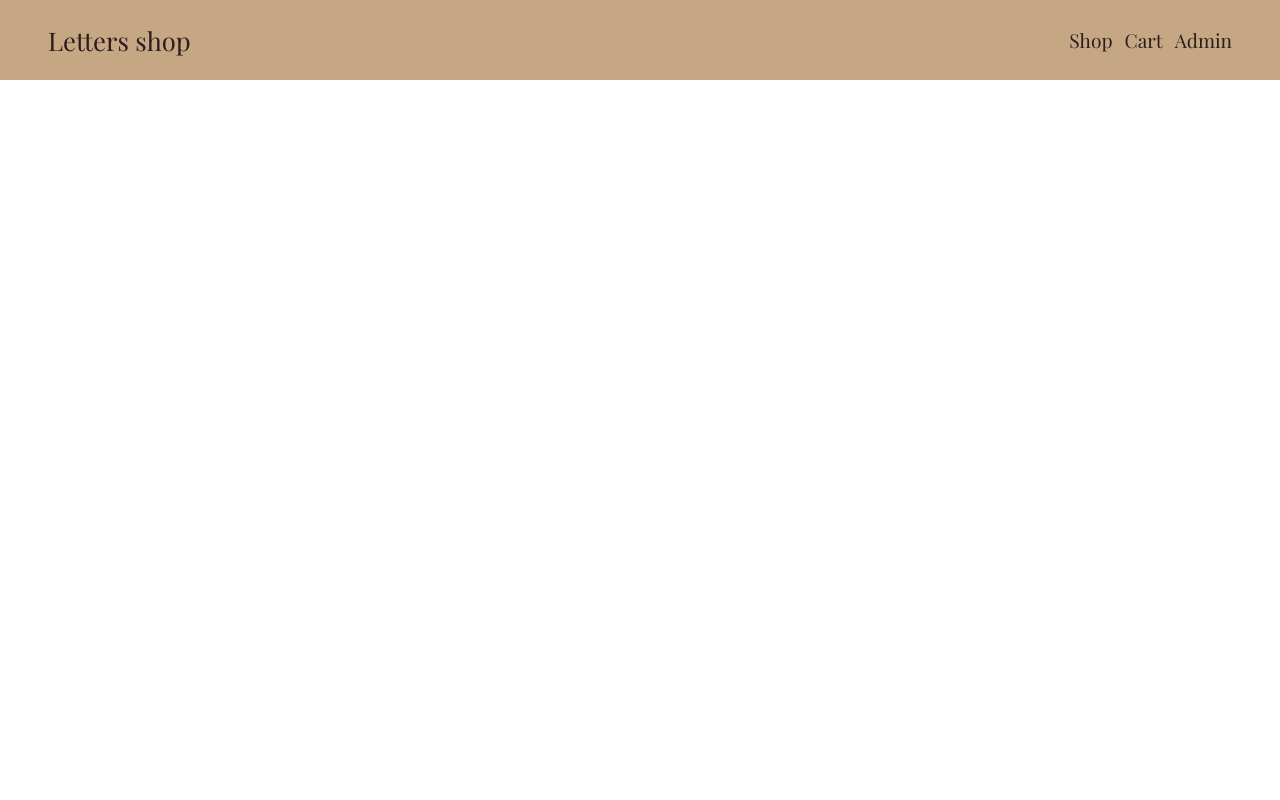
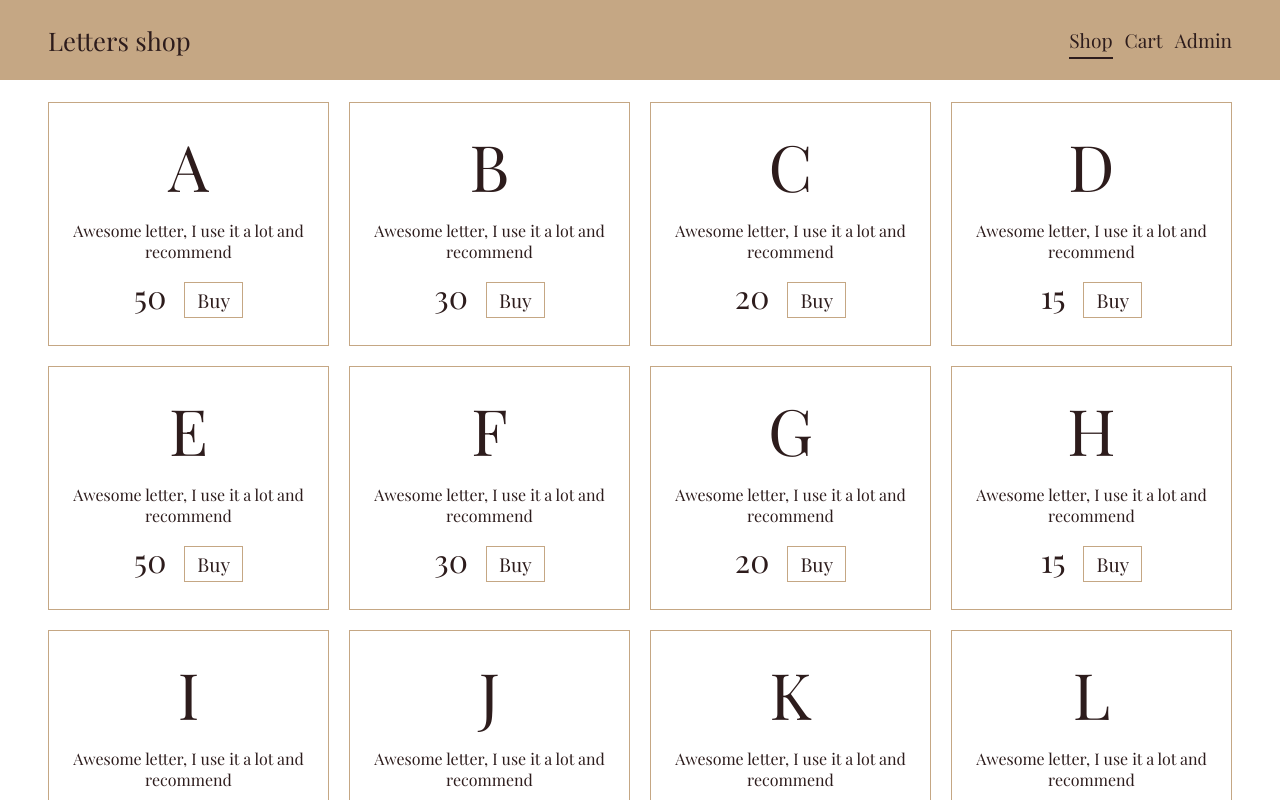
Before and after one commit to ilinieja/poc-react-redux-shop, a React (Create React App) app: page / in a window 1280 px wide. Shown: the top 800 px of the page. Built offline with nearby package versions, Linux system fonts and the light colour scheme.

Commit message:
Add total cart price calculation

```diff
--- a/src/index.tsx
+++ b/src/index.tsx
@@ -19,7 +19,7 @@ const router = createBrowserRouter([
     errorElement: <>No such page</>,
     children: [
       {
-        path: "shop",
+        path: "",
         element: <Shop />,
       },
       {
--- a/src/shared/Nav/Nav.tsx
+++ b/src/shared/Nav/Nav.tsx
@@ -1,14 +1,18 @@
 import { Link } from "react-router-dom";
+import { useSelector } from "react-redux";
 import classNames from "classnames";
 
 import styles from "./Nav.module.css";
 import { NavPageLink } from "./NavPageLink/NavPageLink";
+import { selectTotalPrice } from "store/selectors";
 
 export interface NavProps {
   className?: string;
 }
 
 export function Nav({ className }: NavProps) {
+  const totalPrice = useSelector(selectTotalPrice);
+
   return (
     <nav className={classNames(className, styles.nav)}>
       <Link to="/" className={styles.logo}>
@@ -16,11 +20,11 @@ export function Nav({ className }: NavProps) {
       </Link>
 
       <div className={styles.links}>
-        <NavPageLink className={styles.link} to="/shop">
+        <NavPageLink className={styles.link} to="/">
           Shop
         </NavPageLink>
         <NavPageLink className={styles.link} to="/cart">
-          Cart
+          Cart {totalPrice ? `(${totalPrice})` : ""}
         </NavPageLink>
         <NavPageLink className={styles.link} to="/admin">
           Admin
--- a/src/shared/checkout/checkout.ts
+++ b/src/shared/checkout/checkout.ts
@@ -1,3 +1,5 @@
+import { EntityId } from "@reduxjs/toolkit";
+
 import { Product } from "shared/interfaces/product.interface";
 import { Rule } from "shared/interfaces/rule.interface";
 
@@ -9,7 +11,7 @@ import { Rule } from "shared/interfaces/rule.interface";
  * also possible by having mupltiple keys with the same value.
  */
 interface Rules {
-  [productId: string]: Rule;
+  [productId: string]: Rule | undefined;
 }
 
 /**
@@ -18,7 +20,7 @@ interface Rules {
  * but storing in the map is more efficient for lookups than array.
  */
 interface Products {
-  [productId: string]: Product;
+  [productId: EntityId]: Product | undefined;
 }
 
 export const RULES: Rules = {
@@ -34,11 +36,13 @@ export const PRODUCTS: Products = {
 };
 
 /**
- * Returns total price calculated for goods according to rules.
+ * Validates and prepares input goods string and feeds it to precessing function.
  *
- * Complexity is around O(n) - it iterates provided goods multiple times
- * to validate and build quantities map and also iterates quantities map,
- * but no nested loops and O(1) for map operations after that.
+ * Processing function is separated because the app logic works with product
+ * quantities and can feed them to processing instead of preparing goods string.
+ *
+ * Checkout function is needed only to comply with task definition and feed
+ * test data into the processing function.
  */
 export function checkout(goods: string, rules: Rules): number | Error {
   if (!goods.length) {
@@ -52,6 +56,22 @@ export function checkout(goods: string, rules: Rules): number | Error {
   }
 
   const productQuantities = countEntries(productIds);
+
+  return checkoutProductQuantities(productQuantities, rules, PRODUCTS);
+}
+
+/**
+ * Returns total price calculated for product quantities according to rules.
+ *
+ * Complexity is around O(n) - it iterates provided goods multiple times
+ * to validate and build quantities map and also iterates quantities map,
+ * but no nested loops and O(1) for map operations after that.
+ */
+export function checkoutProductQuantities(
+  productQuantities: EntryQuantities,
+  rules: Rules,
+  products: Products
+) {
   let total = 0;
 
   /**
@@ -63,19 +83,19 @@ export function checkout(goods: string, rules: Rules): number | Error {
     }
 
     // Check for special price and then again on the leftover recursively.
-    if (rules[productId] && quantity >= rules[productId].quantity) {
-      total += rules[productId].price;
-      addToTotal(productId, quantity - rules[productId].quantity);
+    if (rules[productId] && quantity >= rules[productId]!.quantity) {
+      total += rules[productId]!.price;
+      addToTotal(productId, quantity - rules[productId]!.quantity);
       return;
     }
 
     // Just add price x quantity if no special prices left to apply.
-    total += PRODUCTS[productId].price * quantity;
+    total += (products[productId]?.price ?? 0) * quantity;
   }
 
   for (let i = 0; i < Object.keys(productQuantities).length; i++) {
     const productId = Object.keys(productQuantities)[i];
-    const quantity = productQuantities[productId];
+    const quantity = productQuantities[productId]!.quantity;
 
     addToTotal(productId, quantity);
   }
@@ -85,7 +105,7 @@ export function checkout(goods: string, rules: Rules): number | Error {
 
 /** Map of entries to their quantites. */
 interface EntryQuantities {
-  [entry: string]: number;
+  [entry: EntityId]: { productId: EntityId; quantity: number } | undefined;
 }
 
 /** Counts provided entries. Returns entries to quantites map. */
@@ -93,10 +113,11 @@ function countEntries(entries: string[]): EntryQuantities {
   const entryQuantities: EntryQuantities = {};
 
   for (let i = 0; i < entries.length; i++) {
-    if (entryQuantities[entries[i]]) {
-      entryQuantities[entries[i]]++;
+    const productId = entries[i];
+    if (entryQuantities[productId]) {
+      entryQuantities[productId]!.quantity++;
     } else {
-      entryQuantities[entries[i]] = 1;
+      entryQuantities[productId] = { productId, quantity: 1 };
     }
   }
 
--- a/src/store/selectors.ts
+++ b/src/store/selectors.ts
@@ -2,7 +2,8 @@ import { RootState } from "./store";
 import { productsAdapter } from "./products.slice";
 import { rulesAdapter } from "./rules.slice";
 import { cartProductsAdapter } from "./cartProducts.slice";
-import { EntityId } from "@reduxjs/toolkit";
+import { createSelector, EntityId } from "@reduxjs/toolkit";
+import { checkoutProductQuantities } from "shared/checkout/checkout";
 
 export const getProductsState = (rootState: RootState) => rootState.products;
 export const getRulesState = (rootState: RootState) => rootState.rules;
@@ -24,3 +25,13 @@ export const selectRuleById = (id: EntityId) => (state: RootState) =>
 
 export const selectCartProductById = (id: EntityId) => (state: RootState) =>
   cartProductsSelectors.selectById(state, id);
+
+export const selectTotalPrice = createSelector(
+  [
+    cartProductsSelectors.selectEntities,
+    rulesSelectors.selectEntities,
+    productsSelectors.selectEntities,
+  ],
+  (cartProducts, rules, products) =>
+    checkoutProductQuantities(cartProducts, rules, products)
+);
```
